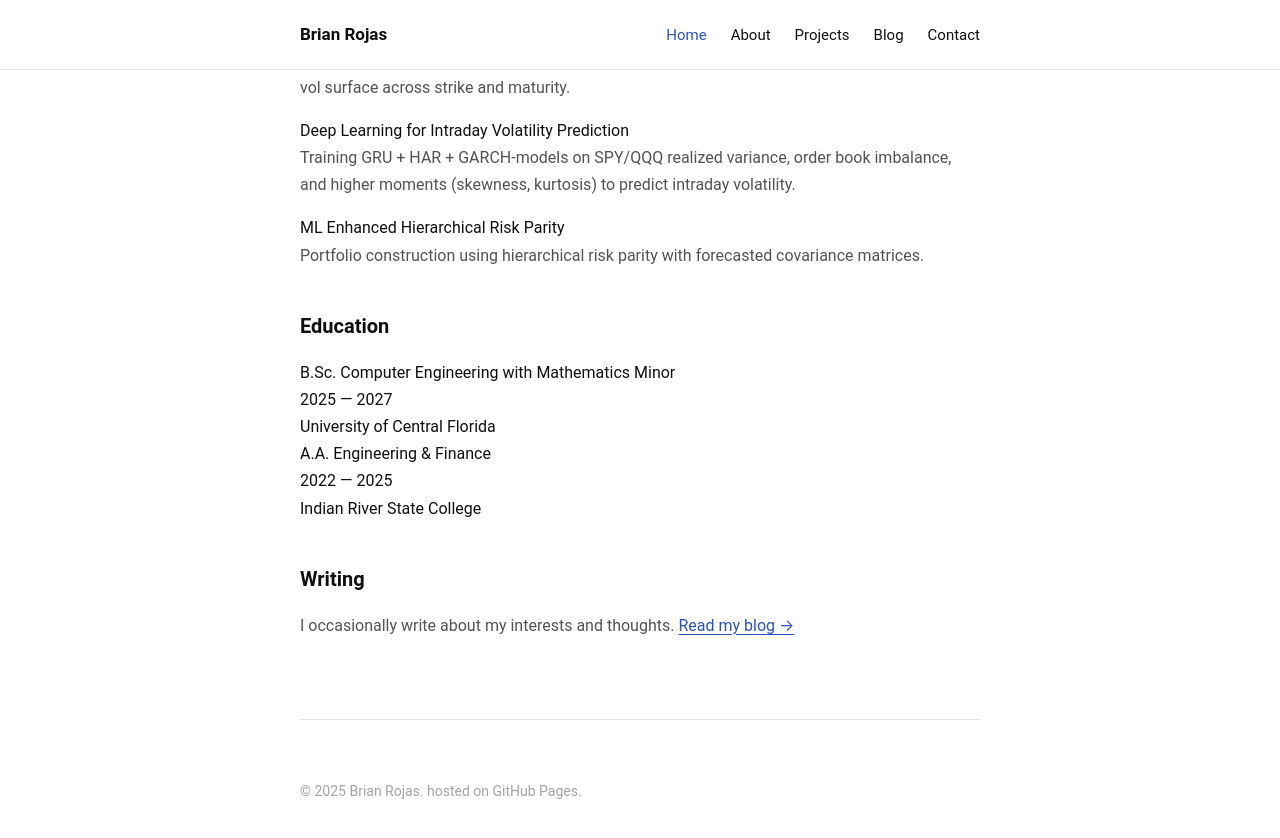
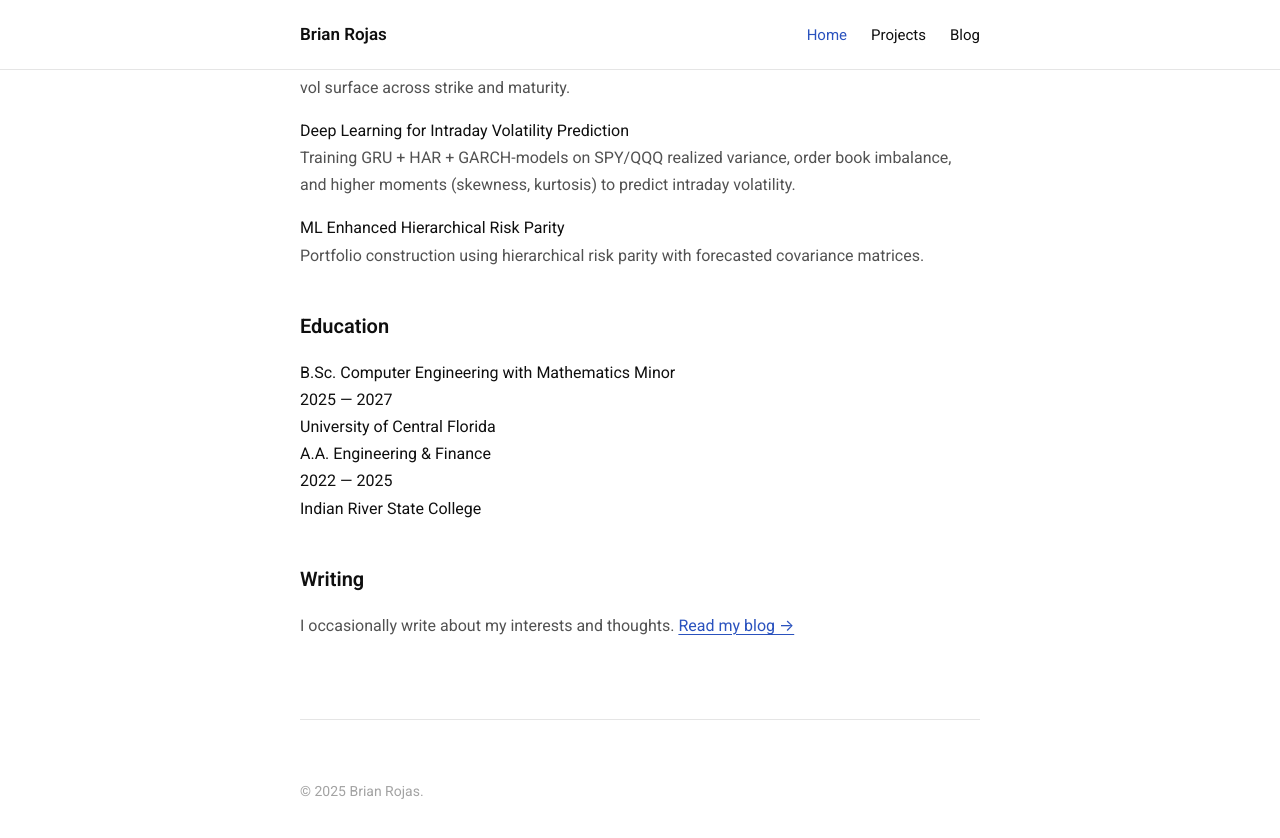
Before and after one commit to brianrojrc/brianrojrc.github.io, a Jekyll site: the page built from index.md, in a window 1280 px wide and 900 px high, scrolled down 785 px. Shown: the top 838 px of the window. Built offline with Jekyll 4.4.1, drawn with Linux system fonts in a browser that asks for light colours.

Commit message:
Update default.html

```diff
--- a/_layouts/default.html
+++ b/_layouts/default.html
@@ -5,40 +5,30 @@
     <meta name="viewport" content="width=device-width, initial-scale=1.0">
     <title>{% if page.title %}{{ page.title }} - Brian Rojas{% else %}Brian Rojas{% endif %}</title>
     <link rel="stylesheet" href="{{ '/assets/css/style.css' | relative_url }}">
+    <link href="https://fonts.googleapis.com/css2?family=Roboto:wght@400;500;600;700&display=swap" rel="stylesheet">
 </head>
 <body>
-
-    <div class="bg-decoration">
-        <div class="square"></div>
-        <div class="square"></div>
-        <div class="square"></div>
-    </div>
-
     <nav>
         <div class="nav-container">
             <a href="{{ '/' | relative_url }}" class="nav-brand">Brian Rojas</a>
             <ul class="nav-links">
                 <li><a href="{{ '/' | relative_url }}" {% if page.url == "/" %}class="active"{% endif %}>Home</a></li>
-                <li><a href="{{ '/about' | relative_url }}" {% if page.url contains 'about' %}class="active"{% endif %}>About</a></li>
                 <li><a href="{{ '/projects' | relative_url }}" {% if page.url contains 'projects' %}class="active"{% endif %}>Projects</a></li>
                 <li><a href="{{ '/blog' | relative_url }}" {% if page.url contains 'blog' or page.url contains 'posts' %}class="active"{% endif %}>Blog</a></li>
-                <li><a href="{{ '/contact' | relative_url }}" {% if page.url contains 'contact' %}class="active"{% endif %}>Contact</a></li>
             </ul>
         </div>
     </nav>
 
-
     <main class="container">
         {{ content }}
 
-        <footer style="padding-top: 60px; border-top: 1px solid var(--border-color); margin-top: 80px;">
-            <p style="font-size: 14px; color: var(--text-tertiary);">© 2025 Brian Rojas. hosted on GitHub Pages.</p>
+        <footer>
+            <p>© 2025 Brian Rojas.</p>
         </footer>
     </main>
 
-
     <script>
-
+        // Smooth scrolling for anchor links
         document.querySelectorAll('a[href^="#"]').forEach(anchor => {
             anchor.addEventListener('click', function (e) {
                 e.preventDefault();
```
